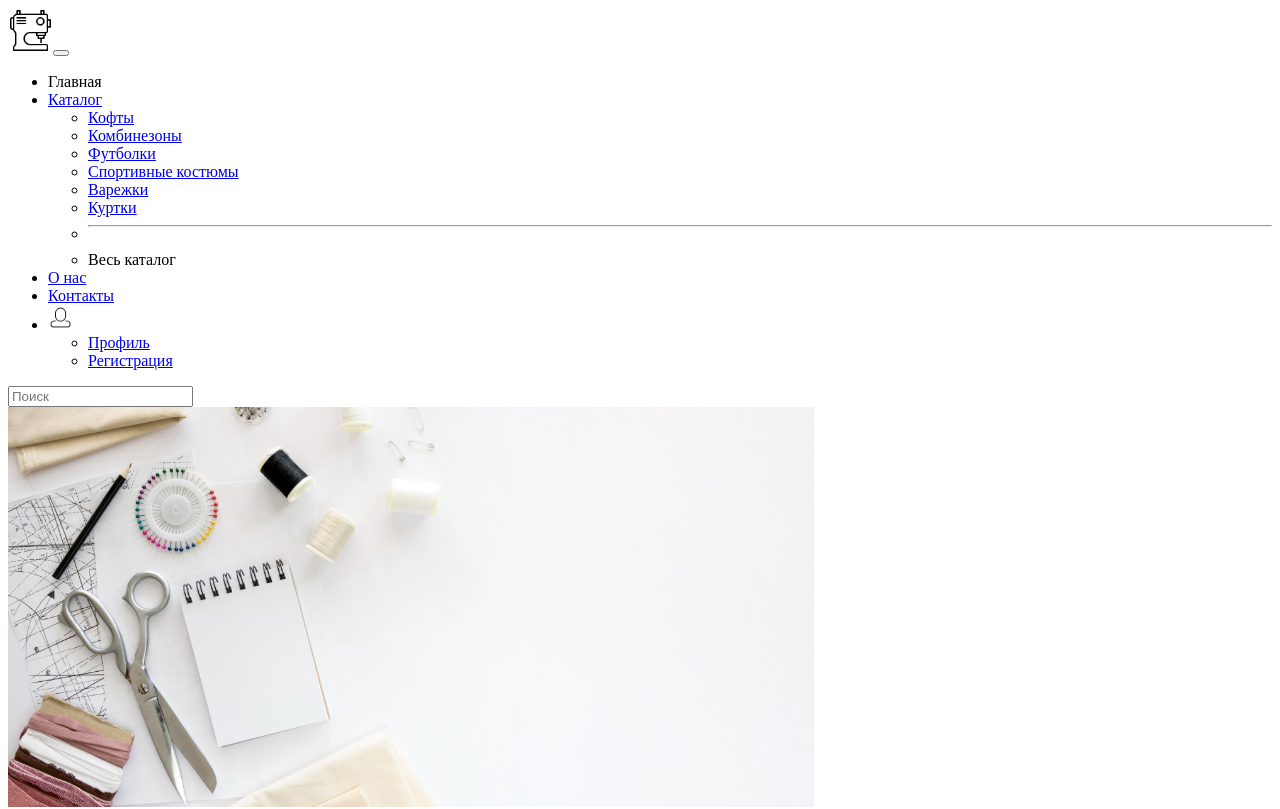
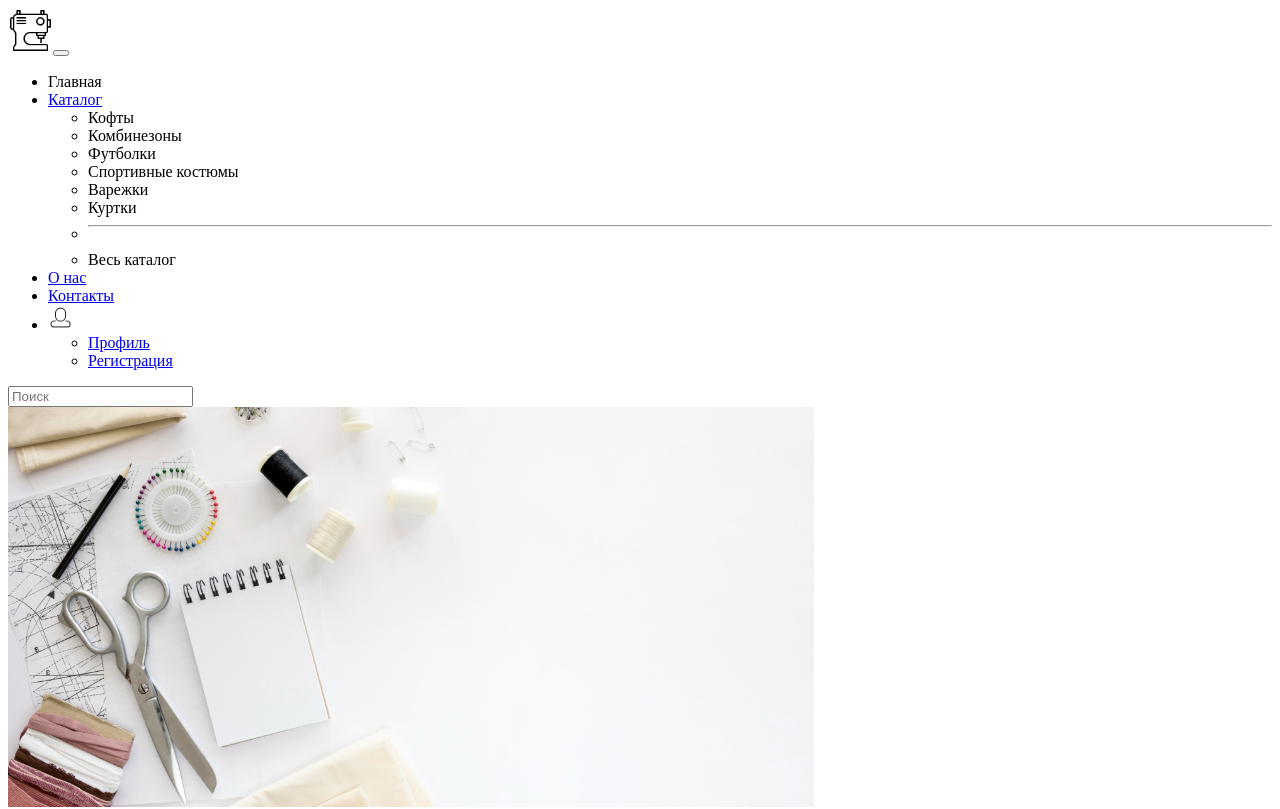
Before and after one commit to nickname123456/atelier-on-vue, a Vue app: page / in a window 1280 px wide. Shown: the top 809 px of the page. Built offline with nearby package versions, Linux system fonts and the light colour scheme; no server answers.

Commit message:
fix header

```diff
--- a/src/components/AppHeader.vue
+++ b/src/components/AppHeader.vue
@@ -10,6 +10,15 @@ export default {
         goCatalog() {
             this.$router.push({
                 name: 'catalog'
+            })
+        },
+        goCatalogCategory(category) {
+            console.log(category);
+            this.$router.push({
+                name: 'catalog-category',
+                params: {
+                    category: category
+                }
             })
         }
     }
@@ -38,14 +47,14 @@ export default {
                             <a class="nav-link text-dark dropdown-toggle" data-bs-toggle="dropdown" href="#" role="button"
                                 aria-expanded="false">Каталог</a>
                             <ul class="dropdown-menu">
-                                <li><a href="detail_catalog.html?topic=sweatshirts" class="dropdown-item">Кофты</a></li>
-                                <li><a href="detail_catalog.html?topic=overalls" class="dropdown-item">Комбинезоны</a>
+                                <li><a @click="goCatalogCategory('649aec7979581bdf51788438')"  class="dropdown-item">Кофты</a></li>
+                                <li><a @click="goCatalogCategory('649aec7979581bdf51788439')" class="dropdown-item">Комбинезоны</a>
                                 </li>
-                                <li><a href="detail_catalog.html?topic=t_shirts" class="dropdown-item">Футболки</a></li>
-                                <li><a href="detail_catalog.html?topic=tracksuits" class="dropdown-item">Спортивные
+                                <li><a @click="goCatalogCategory('649aec7979581bdf5178843a')" class="dropdown-item">Футболки</a></li>
+                                <li><a @click="goCatalogCategory('649aec7979581bdf5178843b')" class="dropdown-item">Спортивные
                                         костюмы</a></li>
-                                <li><a href="detail_catalog.html?topic=mittens" class="dropdown-item">Варежки</a></li>
-                                <li><a href="detail_catalog.html?topic=jackets" class="dropdown-item">Куртки</a></li>
+                                <li><a @click="goCatalogCategory('649aec7979581bdf5178843c')" class="dropdown-item">Варежки</a></li>
+                                <li><a @click="goCatalogCategory('649aec7979581bdf5178843d')" class="dropdown-item">Куртки</a></li>
                                 <li>
                                     <hr class="dropdown-divider">
                                 </li>
--- a/src/views/CatalogCategoryPage.vue
+++ b/src/views/CatalogCategoryPage.vue
@@ -34,6 +34,11 @@ export default {
     },
     mounted() {
         this.loadClothes()
+    },
+    watch: {
+        $route () {
+            this.loadClothes();
+        }
     }
 
 }
```
